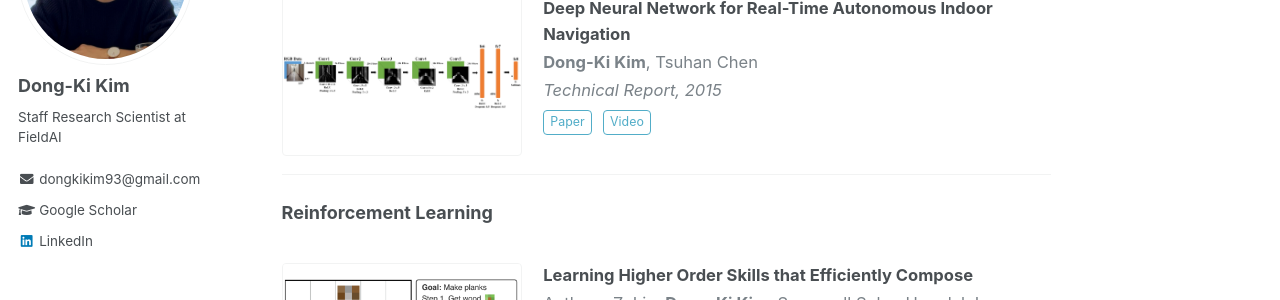
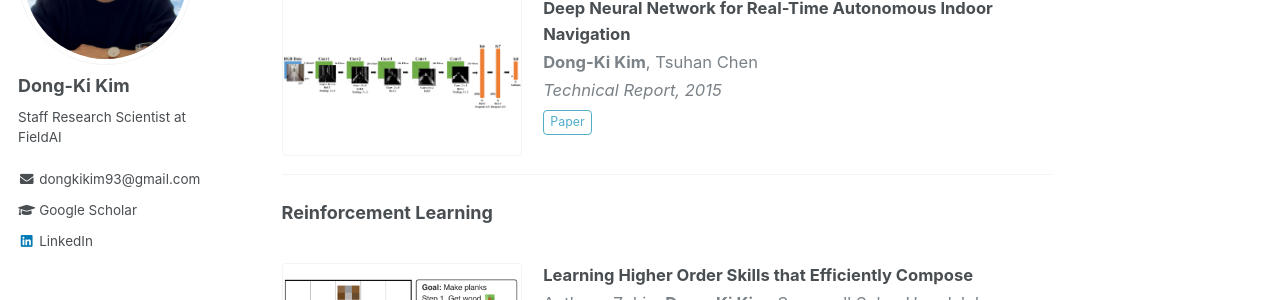
Before and after one commit to dkkim93/dkkim93.github.io, a Jekyll site: the page built from _pages/about.md, in a window 1280 px wide and 900 px high, scrolled down 3675 px. Shown: the part 146-446 px from the top of the window. Built offline with Jekyll 4.4.1, drawn with Linux system fonts in a browser that asks for light colours.

Commit message:
removed dead links

```diff
--- a/_pages/about.md
+++ b/_pages/about.md
@@ -255,7 +255,6 @@ Publication
     <span class="pub-venue">Technical Report, 2015</span>
     <div class="pub-links">
       <a href="https://arxiv.org/pdf/1511.04668.pdf" target="_blank">Paper</a>
-      <a href="https://youtu.be/2Y08GRYnC3U" target="_blank">Video</a>
     </div>
   </div>
 </div>
```
Also changed, not shown: other parts of _pages/about.md (+0 -1 lines).
